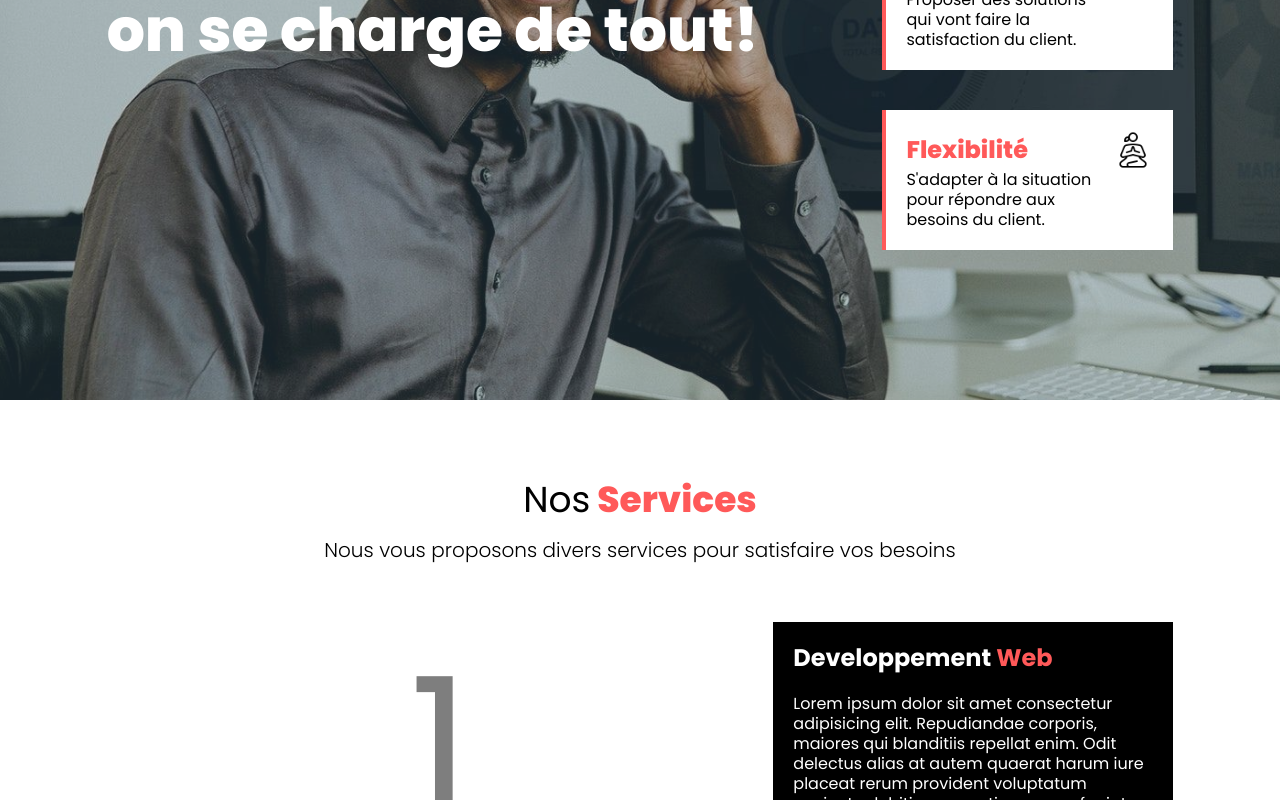
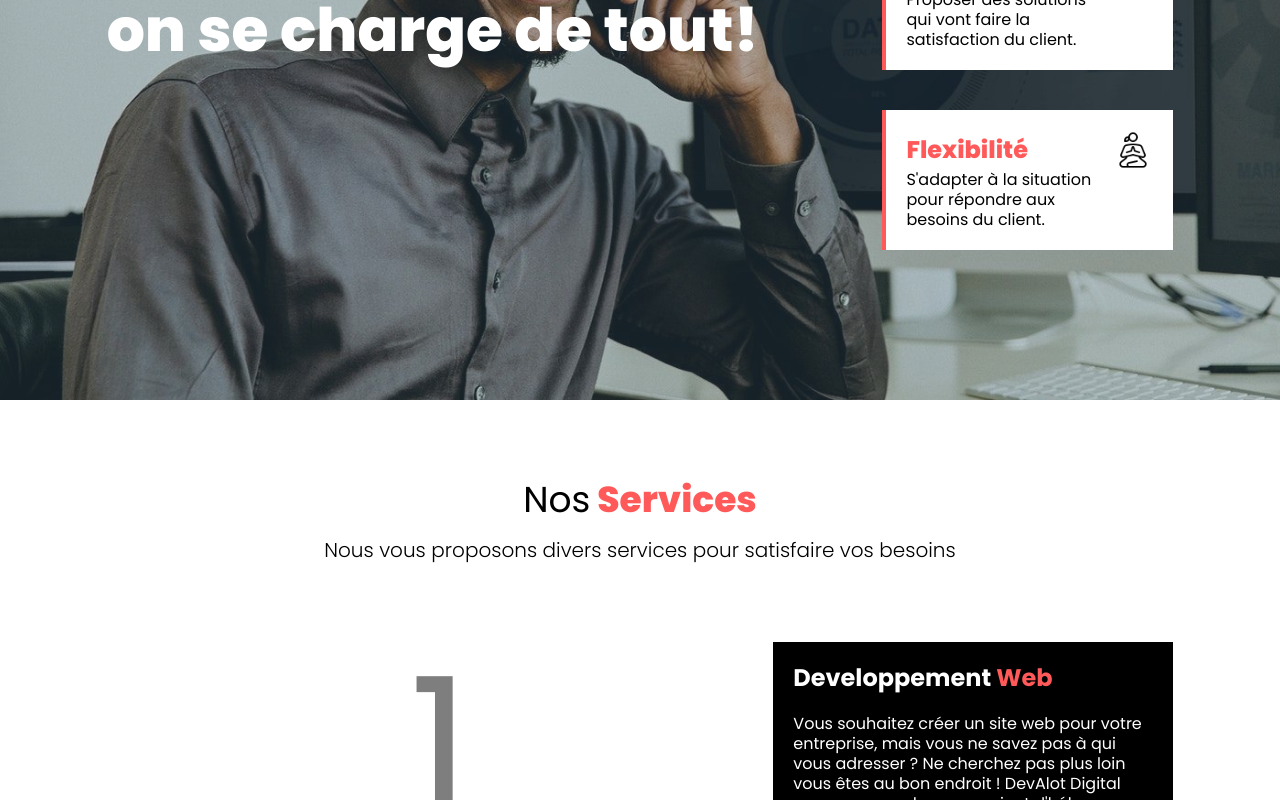
Before and after one commit to devalotdigital/devalot-website, a React (Create React App) app: page / in a window 1280 px wide. Shown: the part 2000-2800 px from the top of the page. Built offline with nearby package versions, Linux system fonts and the light colour scheme.

Commit message:
first version finished

```diff
--- a/src/components/Navbar.js
+++ b/src/components/Navbar.js
@@ -15,22 +15,22 @@ const Navbar = ({ isNavOpen, setIsNavOpen }) => {
         </h1>
         <ul className="lg:text-[1em] text-xs flex space-x-9 hidden lg:flex">
           <li>
-            <a href="#accueil" className="uppercase navlink">
+            <a href="#accueil" className="navlink">
               Accueil
             </a>
           </li>
           <li>
-            <a href="#whois" className="uppercase navlink">
+            <a href="#whois" className="navlink">
               Qui somme nous
             </a>
           </li>
           <li>
-            <a href="#services" className="uppercase navlink">
+            <a href="#services" className="navlink">
               Nos Services
             </a>
           </li>
           <li>
-            <a href="#contacts" className="uppercase navlink">
+            <a href="#contacts" className="navlink">
               Contacts
             </a>
           </li>
--- a/src/components/Services.js
+++ b/src/components/Services.js
@@ -18,11 +18,11 @@ const Services = () => {
                 Developpement <span className="text-primary">Web</span>
               </h3>
               <p className="service-text">
-                Lorem ipsum dolor sit amet consectetur adipisicing elit.
-                Repudiandae corporis, maiores qui blanditiis repellat enim. Odit
-                delectus alias at autem quaerat harum iure placeat rerum
-                provident voluptatum sapiente debitis quae ratione quos, fugiat
-                sunt mollitia cumque odio! Natus, ipsam consequuntur!
+                Vous souhaitez créer un site web pour votre entreprise, mais
+                vous ne savez pas à qui vous adresser ? Ne cherchez pas plus
+                loin vous êtes au bon endroit ! DevAlot Digital vous propose de
+                concevoir et d'héberger votre site web créer sur mesure de A à
+                Z.
               </p>
             </div>
             <div className="service-number">1</div>
@@ -34,11 +34,11 @@ const Services = () => {
                 Community <span className="text-primary">Management</span>
               </h3>
               <p className="service-text">
-                Lorem ipsum dolor sit amet consectetur adipisicing elit.
-                Repudiandae corporis, maiores qui blanditiis repellat enim. Odit
-                delectus alias at autem quaerat harum iure placeat rerum
-                provident voluptatum sapiente debitis quae ratione quos, fugiat
-                sunt mollitia cumque odio! Natus, ipsam consequuntur!
+                Nous pouvons vous aidez à animer votre communauté, conquérir de
+                nouveaux clients et les fidéliser. DevAlot Digital est là pour
+                assurer la communication de votre boîte, la gestion de vos
+                réseaux sociaux et bien plus encore. Notre slogan "Vos
+                problèmes, nos solutions"
               </p>
             </div>
             <div className="service-number">2</div>
@@ -50,11 +50,9 @@ const Services = () => {
                 Composition <span className="text-primary">jingle</span>
               </h3>
               <p className="service-text">
-                Lorem ipsum dolor sit amet consectetur adipisicing elit.
-                Repudiandae corporis, maiores qui blanditiis repellat enim. Odit
-                delectus alias at autem quaerat harum iure placeat rerum
-                provident voluptatum sapiente debitis quae ratione quos, fugiat
-                sunt mollitia cumque odio! Natus, ipsam consequuntur!
+                DevAlot Digital propose, de composer pour vous des jingles de
+                qualité pour vos publicités et autres animations à un prix
+                défiant toute concurrence. N'hésitez plus.
               </p>
             </div>
             <div className="service-number">3</div>
--- a/src/components/TrustUs.js
+++ b/src/components/TrustUs.js
@@ -6,7 +6,7 @@ import pratique from "../assets/pratique.png";
 
 const TrustUs = () => {
   return (
-    <section className="py-10 bg-trustus bg-center lg:bg-cover bg-no-repeat relative  lg:h-[100vh] w-full ">
+    <section className="py-10 bg-trustus bg-center bg-cover bg-no-repeat relative  lg:h-[100vh] w-full ">
       <div className="lg:absolute top-0  bg-secondary h-full w-full opacity-30"></div>
       <div className="lg:w-10/12 w-11/12 mx-auto flex flex-col lg:flex-row lg:justify-between items-center h-full space-y-10 lg:space-y-0 lg:space-x-0 ">
         <h2 className="lg:text-6xl  text-center lg:text-left text-3xl md:w-9/12 font-extrabold z-10 text-white">
--- a/src/components/Welcome.js
+++ b/src/components/Welcome.js
@@ -8,7 +8,7 @@ const Welcome = () => {
     >
       <div className="absolute h-full w-full bg-secondary opacity-30"></div>
       <div className="lg:w-10/12 w-11/12 mx-auto flex flex-col justify-center items-center sm:items-start h-full">
-        <p className="text-xl text-center sm:text-left md:w-3/5 lg:text-2xl lg:w-1/2 z-10 font-light">
+        <p className="text-xl text-center sm:text-left md:w-3/5 lg:text-4xl lg:w-4/5 z-10 font-light">
           Nous vous souhaitons la bienvenue. <br />
           Chez <span className="font-extrabold">DevAlot Digital, </span>
           vous apportez les{" "}
@@ -16,7 +16,7 @@ const Welcome = () => {
           trouvons les{" "}
           <span className="underline decoration-primary">solutions</span>.
         </p>
-        <button className="hover:bg-transparent duration-500 bg-primary text-lg lg:text-2xl font-extrabold p-2 md:p-3 w-fit mt-5 z-10">
+        <button className="hover:bg-black duration-500 bg-primary text-lg lg:text-2xl font-extrabold p-2 md:p-3 w-fit mt-5 z-10">
           CONTACTEZ-NOUS
         </button>
       </div>
--- a/src/index.css
+++ b/src/index.css
@@ -41,5 +41,5 @@
 }
 
 .navlink {
-  @apply hover:text-primary duration-500;
+  @apply hover:text-primary duration-500 hover:scale-x-125 uppercase;
 }
```
